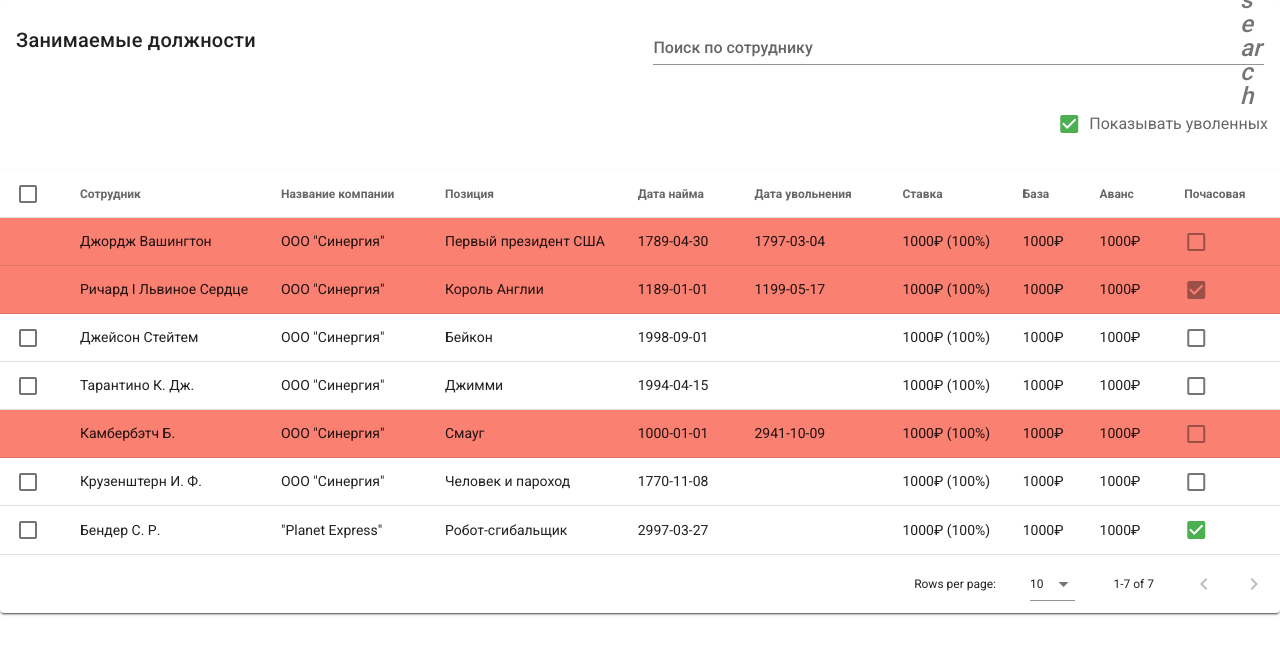
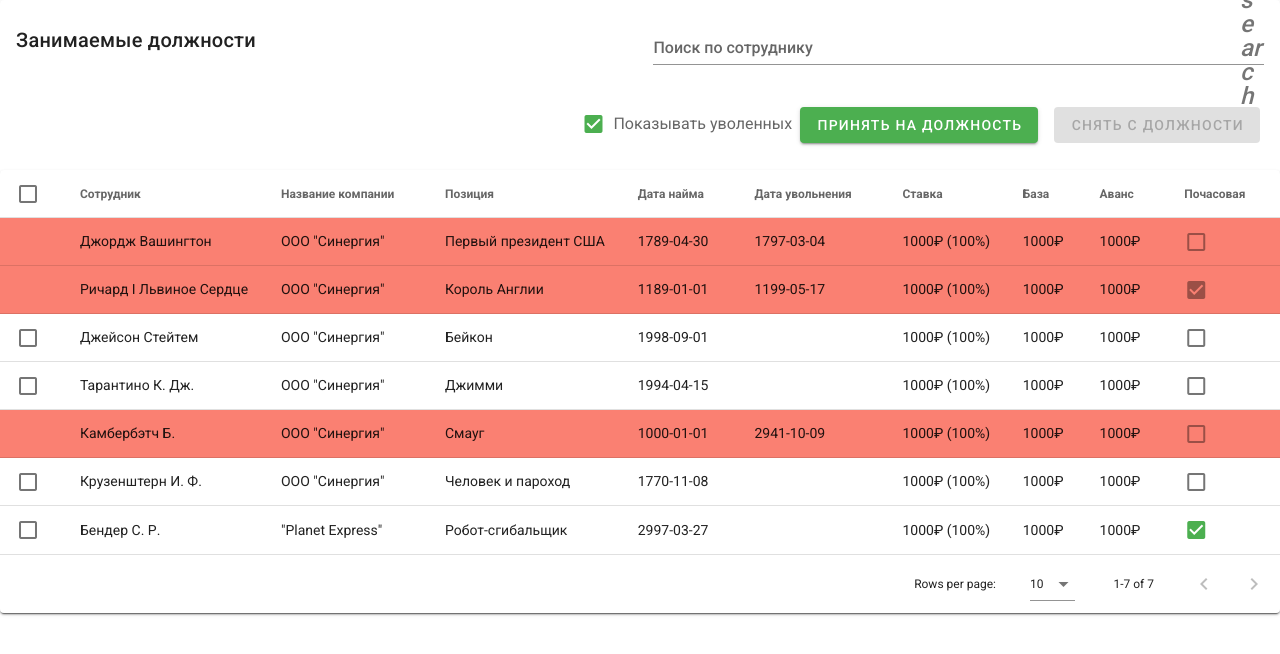
Before and after one commit to Dominux/test-task, a Vue app: page / in a window 1280 px wide. Shown: the top 654 px of the page. Built offline with nearby package versions, Linux system fonts and the light colour scheme.

Commit message:
Frontend task Completed | Need to change some vuetify styles

```diff
--- a/src/components/Table.vue
+++ b/src/components/Table.vue
@@ -15,12 +15,19 @@
             </v-card-title>
 
             <v-container fluid>
-                <v-layout justify-end>
+                <v-layout justify-end align-center>
                     <v-checkbox
                         color="green"
                         label="Показывать уволенных"
                         v-model="showFiredJobbers"
                     />
+                    <v-btn class="mr-2 ml-2" color="success" dark>Принять на должность</v-btn>
+                    <v-btn
+                        class="mr-2 ml-2"
+                        :disabled="isSelectedEmpty"
+                    >
+                        {{ fireLabel }}
+                    </v-btn>
                 </v-layout>
             </v-container>
 
@@ -82,7 +89,7 @@
                                 v-model="item.byHours"
                                 style="margin: 0px; padding: 0px"
                                 hide-details
-                                :disabled="item.fireDate"
+                                :disabled="isDisabledByHours(item)"
                             />
                         </td>
                     </tr>
@@ -270,10 +277,33 @@
             }
         },
 
+        computed: {
+
+            fireLabel () {
+                if (this.selected.length <= 1) {
+                    return "Снять с должности"
+                } else {
+                    return "Снять с должностей"
+                }
+            },
+
+            isSelectedEmpty () {
+                return this.selected.length === 0
+            },
+        },
+
         methods: {
 
             filterFiredJobbers (item) {
                 return !item.fireDate || this.showFiredJobbers
+            },
+
+            isDisabledByHours (item) {
+                if (item.fireDate) {
+                    return true
+                } else {
+                    return false
+                }
             },
 
             openDialog (arr) {
@@ -289,6 +319,8 @@
                         }
                     }
                     this.showDialog = true;
+                } else {
+                    this.showDialog = false;
                 }
 
             },
```
